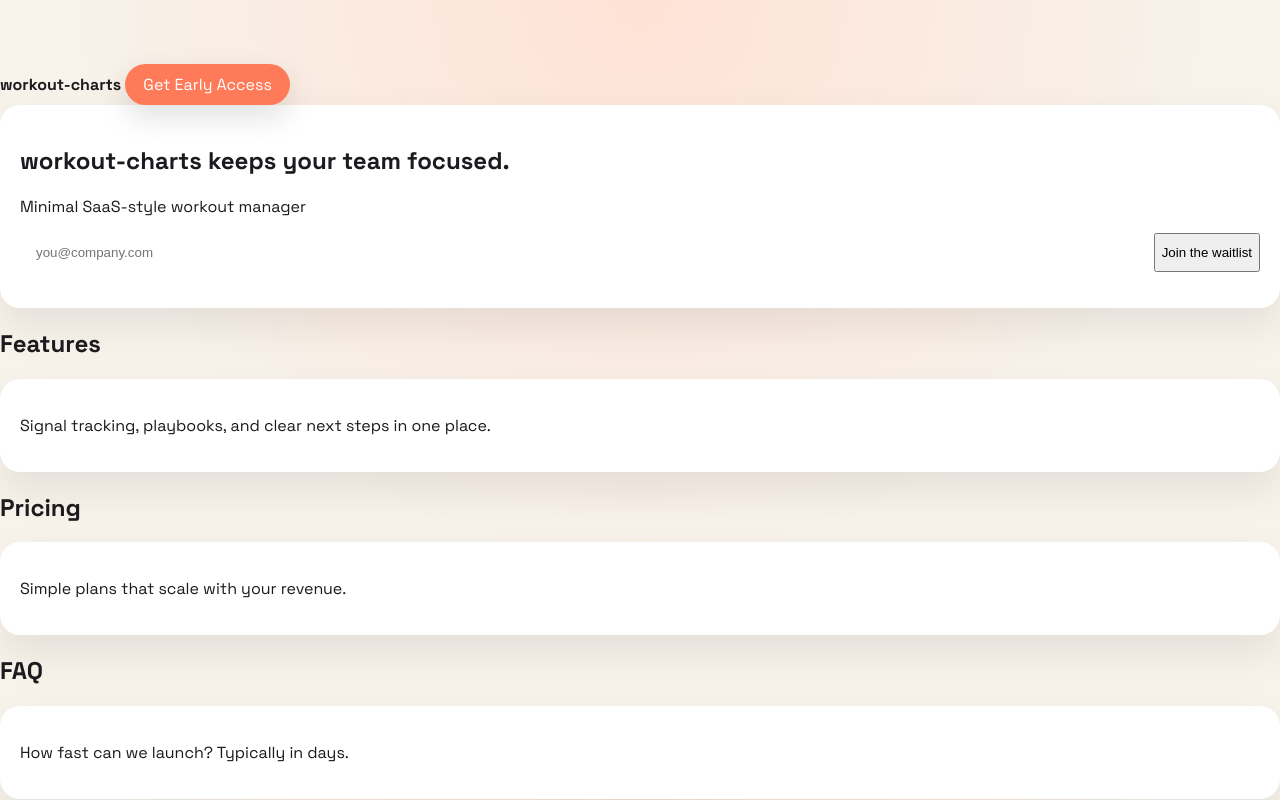
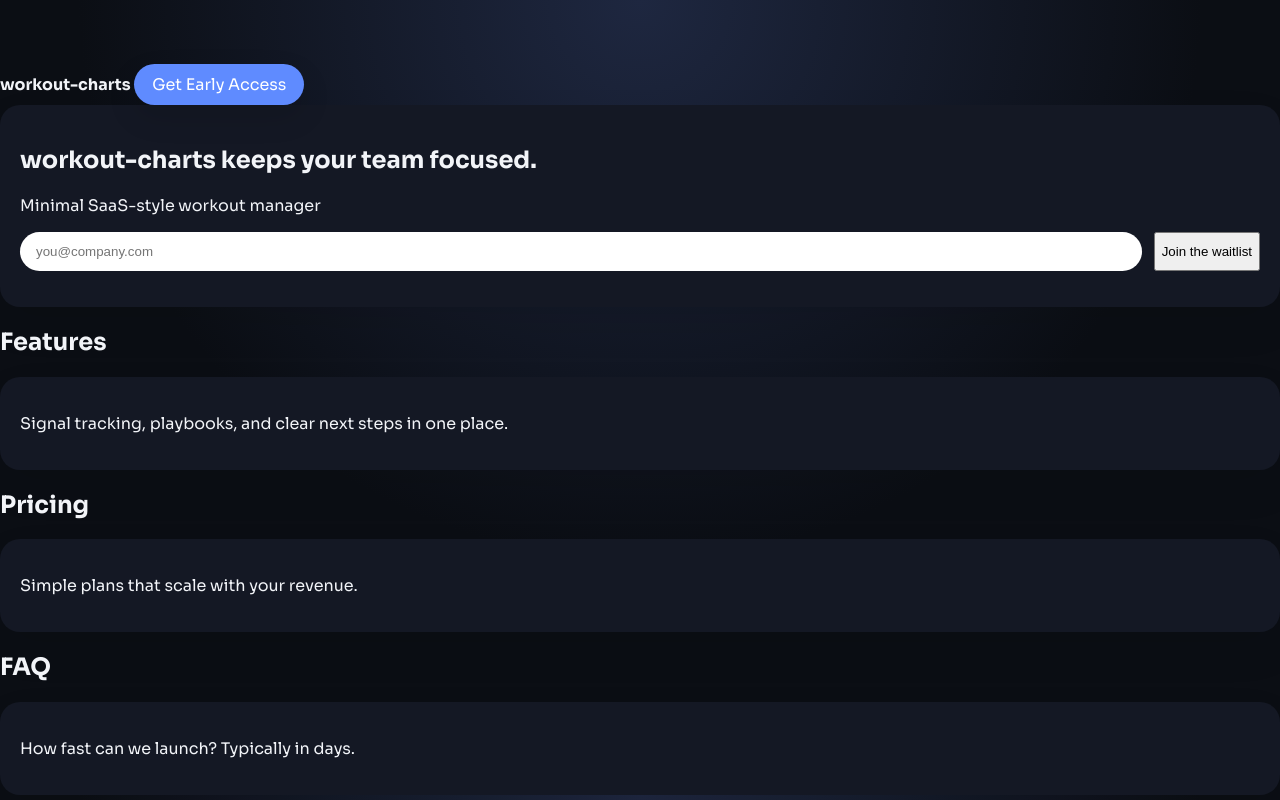
Before and after one commit to XSpiritWizardX/workout-charts, a website: page public/index.html in a window 1280 px wide. Drawn offline with Linux system fonts and the light colour scheme.

Commit message:
Update public/styles.css

```diff
--- a/public/styles.css
+++ b/public/styles.css
@@ -1,13 +1,13 @@
-@import url("https://fonts.googleapis.com/css2?family=Space+Grotesk:wght@400;600;700&display=swap");
+@import url("https://fonts.googleapis.com/css2?family=Sora:wght@400;600;700&display=swap");
 
 :root {
-  --bg: #f7f2ea;
-  --surface: #ffffff;
-  --ink: #1a1a1f;
-  --muted: #615b52;
-  --accent: #ff7a59;
-  --accent-alt: #1f7a8c;
-  --glow: #ffe2d6;
+  --bg: #0b0e14;
+  --surface: #141824;
+  --ink: #f2f4f8;
+  --muted: #a0a7b4;
+  --accent: #5f8bff;
+  --accent-alt: #ffb84c;
+  --glow: #1e2740;
   --shadow: rgba(0, 0, 0, 0.12);
 }
 
@@ -17,7 +17,7 @@
 
 body {
   margin: 0;
-  font-family: "Space Grotesk", "Segoe UI", sans-serif;
+  font-family: "Sora", "Segoe UI", sans-serif;
   color: var(--ink);
   background: radial-gradient(circle at top, var(--glow) 0%, var(--bg) 55%);
 }
```
